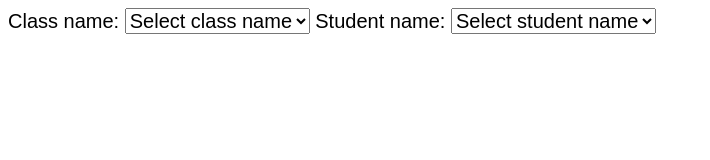
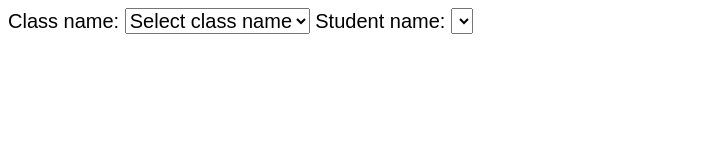
Before and after one commit to nquangtoan98/nquangtoan98.github.io, a plain HTML site: page nguyen-quang-toan-bai-tap-js.html in a window 1280 px wide. Shown: the whole page, without its empty margins (0-710 px from the left). Drawn offline with Linux system fonts and the light colour scheme.

Commit message:
Add files via upload

```diff
--- a/nguyen-quang-toan-bai-tap-js.html
+++ b/nguyen-quang-toan-bai-tap-js.html
@@ -22,17 +22,7 @@
 
 		<span>Student name:</span>
 		<select id="studentName" name="studentName">
-			<option>Select student name</option>
-			<option>tran van a</option>
-			<option>tran van b</option>
-			<option>tran van c</option>
-			<option>tran van d</option>
-			<option>tran van e</option>
-			<option>tran van f</option>
-			<option>tran van g</option>
-			<option>tran van h</option>
-			<option>tran van i</option>
-			<option>tran van j</option>
+
 		</select>
 	</form>
 </body>
@@ -59,13 +49,19 @@
 		var valueOfE = className.options[className.selectedIndex];
 		var option = document.myform.studentName.options;
 		if(valueOfE.value != 0){
-			for (i = studentName.length-1; i >= 0; i--) {
-		  		studentName.removeChild( studentName.options[i] );
+			if(studentName.length > 0){
+				for (i = studentName.length-1; i >= 0; i--) {
+			  		studentName.removeChild( studentName.options[i] );
+				}
 			}
 		}
 
 		if(valueOfE.value === "0"){
-			location.reload();
+			if(studentName.length > 0){
+				for (i = studentName.length-1; i >= 0; i--) {
+			  		studentName.removeChild( studentName.options[i] );
+				}
+			}
 		}
 
 		for (var i = 0; i < students.length; i++) {
```
